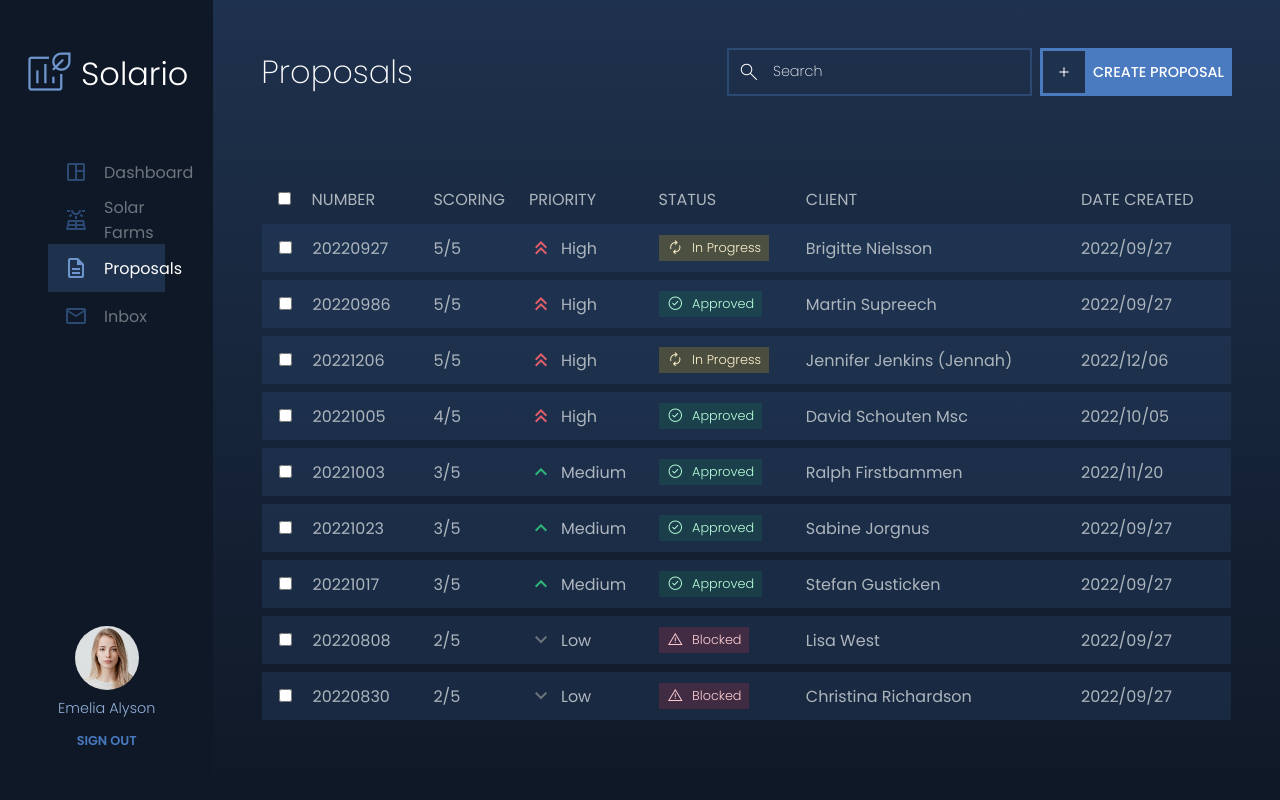
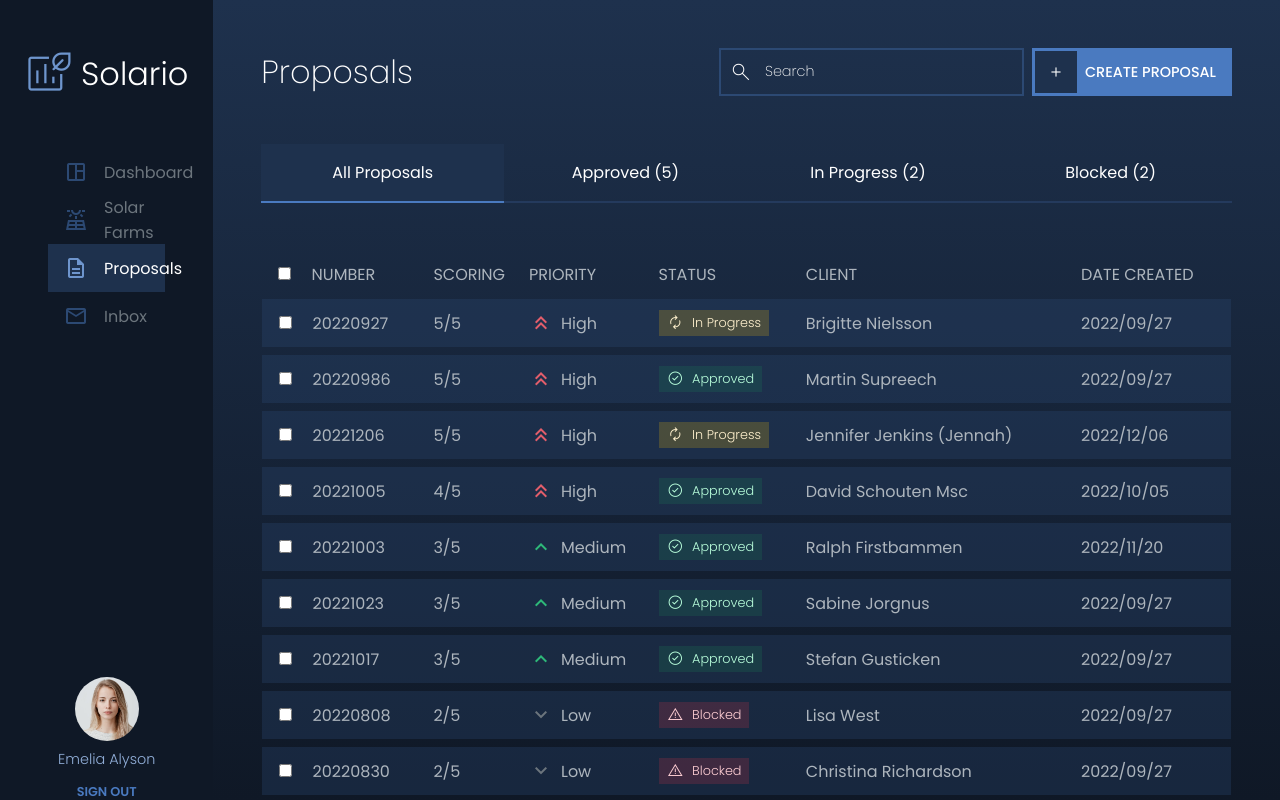
Before and after one commit to fatihsahindev/Solario, an Angular app in the folder Solution/Client/: page /proposals in a window 1280 px wide. Built offline with nearby package versions, Linux system fonts and the light colour scheme.

Commit message:
proposals filter tab added.

```diff
--- a/Solution/Client/src/app/modules/proposals/proposals.component.html
+++ b/Solution/Client/src/app/modules/proposals/proposals.component.html
@@ -15,6 +15,16 @@
         </div>
     </header>
 
+    <!-- Tab -->
+    <div class="tab">
+        <p *ngFor="let status of statusTabs"
+            [class.selected]="selectedStatus === status"
+            (click)="filterByStatus(status)">
+            {{status | titlecase}}
+            {{ status !== 'all proposals' ? '(' + getCount(status) + ')' : '' }}
+        </p>
+    </div>
+
     <!-- Table -->
     <table>
         <tr>
@@ -25,7 +35,7 @@
             <th>CLIENT</th>
             <th>DATE CREATED</th>
         </tr>
-        <ng-container *ngFor="let i of proposals">
+        <ng-container *ngFor="let i of filteredProposals">
             <tr>
                 <td>
                     <input type="checkbox">
@@ -34,13 +44,13 @@
                 <td>{{i.scoring}}/5</td>
                 <td>
                     <span [class]="i.priority">
-                        <i>{{priority(i.priority)}}</i>
+                        <i>{{icon(i.priority)}}</i>
                         {{i.priority}}
                     </span>
                 </td>
                 <td>
                     <span [class]="i.status">
-                        <i>{{status(i.status)}}</i>
+                        <i>{{icon(i.status)}}</i>
                         {{i.status}}
                     </span>
                 </td>
--- a/Solution/Client/src/app/modules/proposals/proposals.component.scss
+++ b/Solution/Client/src/app/modules/proposals/proposals.component.scss
@@ -51,7 +51,7 @@ header {
     @include size(max-content, 3rem);
     color: $white;
     background-color: $blue;
-    padding: 3px 0.5rem 3px 3px;
+    padding: 3px 1rem 3px 3px;
     text-align: center;
     cursor: pointer;
     transition: 0.3s all;
@@ -66,11 +66,34 @@ header {
     }
 }
 
+// Tab
+.tab {
+    @include size(100%, max-content);
+    margin: 3rem 0;
+    display: grid;
+    grid-template-columns: repeat(4, 1fr);
+
+    p {
+        color: $white;
+        padding: 1rem;
+        text-align: center;
+        border-bottom: 2px solid rgba($blue, 0.2);
+        transition: 0.3s all;
+        cursor: pointer;
+
+        &:hover { border-color: $blue; }
+
+        &.selected {
+            border-color: $blue;
+            background-color: $blue-800;
+        }
+    }
+}
+
 // Table
 table {
     @include size(100%, 100%);
     color: $gray-500;
-    margin-top: 5rem;
     border-collapse: collapse;
 
     text: {
--- a/Solution/Client/src/app/modules/proposals/proposals.component.ts
+++ b/Solution/Client/src/app/modules/proposals/proposals.component.ts
@@ -82,25 +82,28 @@ export class ProposalsComponent implements OnInit {
     },
   ];
 
-  constructor() {}
+  filteredProposals: Proposals[] = [];
+  filteredCount: number = 0;
+  statusTabs: string[] = [ 'all proposals', 'approved', 'in progress', 'blocked'];
+  selectedStatus: string = 'all proposals';
+
+  constructor() {
+    this.filteredProposals = this.proposals;
+    this.filteredCount = this.proposals.length;
+  }
 
   ngOnInit(): void {}
 
-  priority(value: string) {
+  icon(value: string) {
     switch (value) {
+      // priority
       case 'high':
         return 'stat_2';
       case 'medium':
         return 'stat_1';
       case 'low':
         return 'stat_minus_1';
-      default:
-        return '';
-    }
-  }
-
-  status(value: string) {
-    switch (value) {
+      // status
       case 'approved':
         return 'check_circle';
       case 'in progress':
@@ -111,4 +114,24 @@ export class ProposalsComponent implements OnInit {
         return '';
     }
   }
+
+  filterByStatus(status: string) {
+    this.selectedStatus = status;
+
+    if (status === 'all proposals') {
+      this.filteredProposals = this.proposals;
+    } else {
+      this.filteredProposals = this.proposals.filter(
+        (proposal) => proposal.status === status
+      );
+    }
+  }
+
+  getCount(status: string): number {
+    if (status === 'all proposals') {
+      return this.proposals.length;
+    } else {
+      return this.proposals.filter((proposal) => proposal.status === status).length;
+    }
+  }
 }
```
